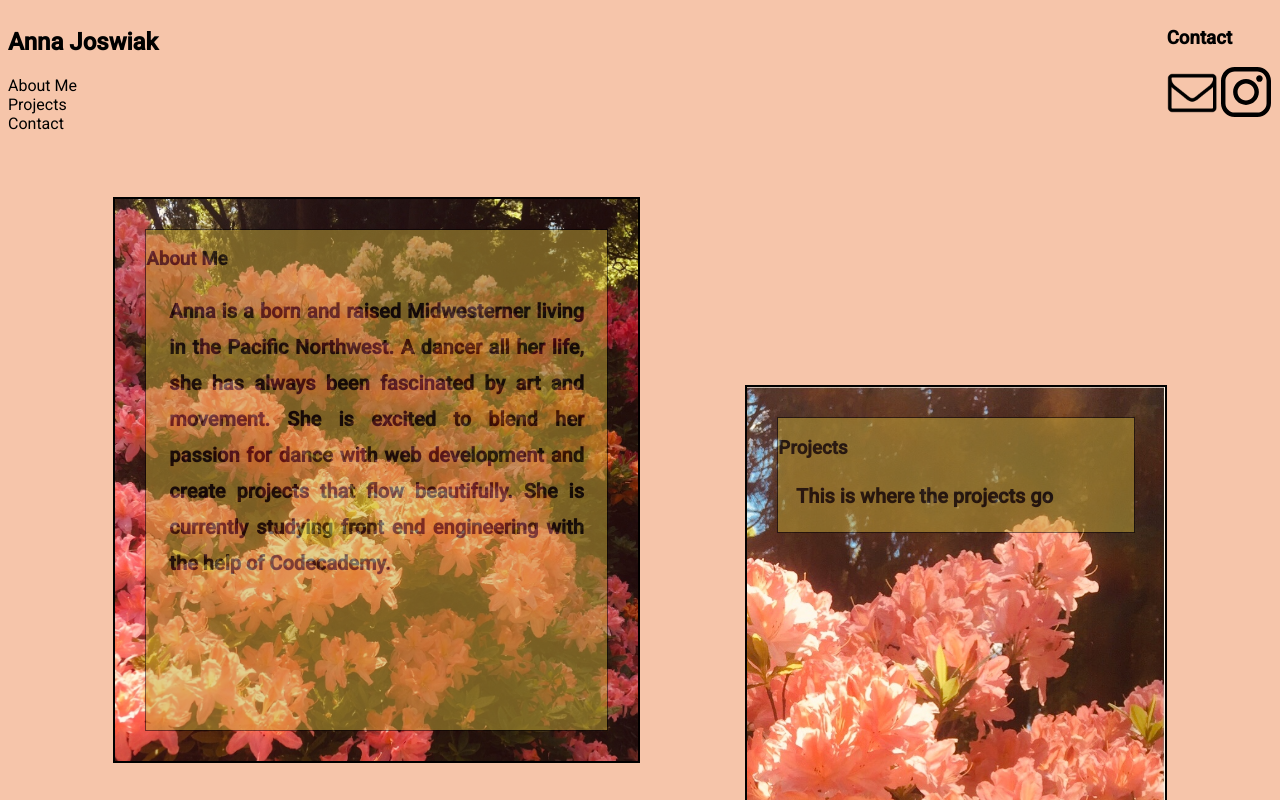
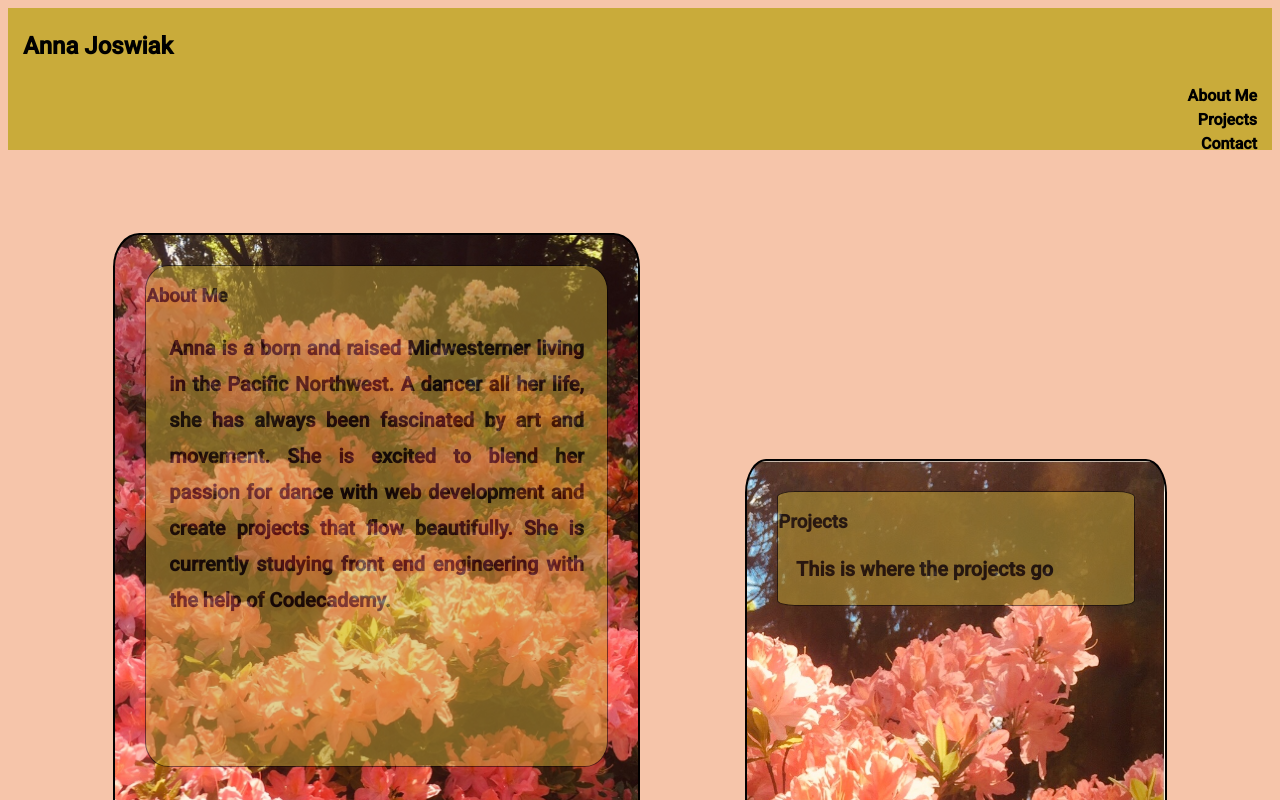
Before and after one commit to annajoswiak/portfolio, a plain HTML site: page index.html in a window 1280 px wide. Shown: the top 800 px of the page. Drawn offline with Linux system fonts and the light colour scheme; files whose address does not match are found by name.

Commit message:
basic structure-flower backgrounds

```diff
--- a/index.html
+++ b/index.html
@@ -32,12 +32,12 @@
             <p>This is where the projects go</p>
         </div>
     </div>
-    <footer>
+    <div class="backgroundcontact">
         <div class="contact">
             <h3>Contact</h3>
             <img src="email.png" style="width: 50px; height: 50px">
             <img src="instagram.svg">
         </div>
-    </footer>
+    </div>
 </body>
 </html>
--- a/style.css
+++ b/style.css
@@ -2,19 +2,36 @@ body {
     background-color: #F6C5AA;
     display: grid;
     grid-template-columns: repeat(12, 1fr);
-    grid-template-rows: repeat(12, 1fr);
+    grid-template-rows: repeat(7, 1fr);
     color: black;
     font-family: Roboto, sans-serif;
   }
 
 header {
-    grid-area: 1/1/2/12;
+    grid-area: 1/1/2/13;
+    border-radius: 5%;
+    display: inline-grid;
+
 }
+
+nav {
+    background-color: #C9AB3A;
+    line-height: 1.5;
+    height: 122px;
+    padding-right: 15px;
+    padding-bottom: 20px;
+    padding-left: 15px;
+
+}
+
 
 ul {
     list-style-type: none;
     margin: 0;
     padding: 0;
+    text-align: right;
+    font-weight: bold;
+
   }
 
 .about {
@@ -24,6 +41,7 @@ ul {
     border: 1px solid black;
     opacity: 0.5;
     height: 500px;
+    border-radius: 5%;
 
 }
 
@@ -32,6 +50,7 @@ ul {
     border: 2px solid black;
     grid-area: 2/2/5/7;
     background-size: cover;
+    border-radius: 5%;
 }
 
 .about p {
@@ -49,6 +68,7 @@ ul {
     background-color: #C9AB3A;
     border: 1px solid black;
     opacity: 0.5;
+    border-radius: 5%;
 
 }
 
@@ -57,6 +77,7 @@ ul {
     border: 2px solid black;
     background-size: cover;
     grid-area: 3/8/6/12;
+    border-radius: 5%;
 }
 
 .projects p {
@@ -68,11 +89,26 @@ ul {
     z-index: 2;
 }
 
-.footer {
-    grid-area: 9/3/11/10;
+.backgroundcontact {
+    grid-area: 6/3/7/6;
     background-image: url('/Users/annajoswiak/Documents/projects/portfolio/flowerbackgroundsmall.jpg');
+    background-size:cover;
+    border: 2px solid black;
+    border-radius: 5%;
 }
 
 .contact {
-    grid-area: 9/3/11/10;
+    grid-area: 6/3/7/6;
+    margin: 30px;
+    background-color: #C9AB3A;
+    border: 1px solid black;
+    opacity: 0.5;
+    text-align: justify;
+    border-radius: 5%;
 }
+
+.contact img {
+    display: block;
+    margin-left: auto;
+    margin-right: auto;
+}
```
